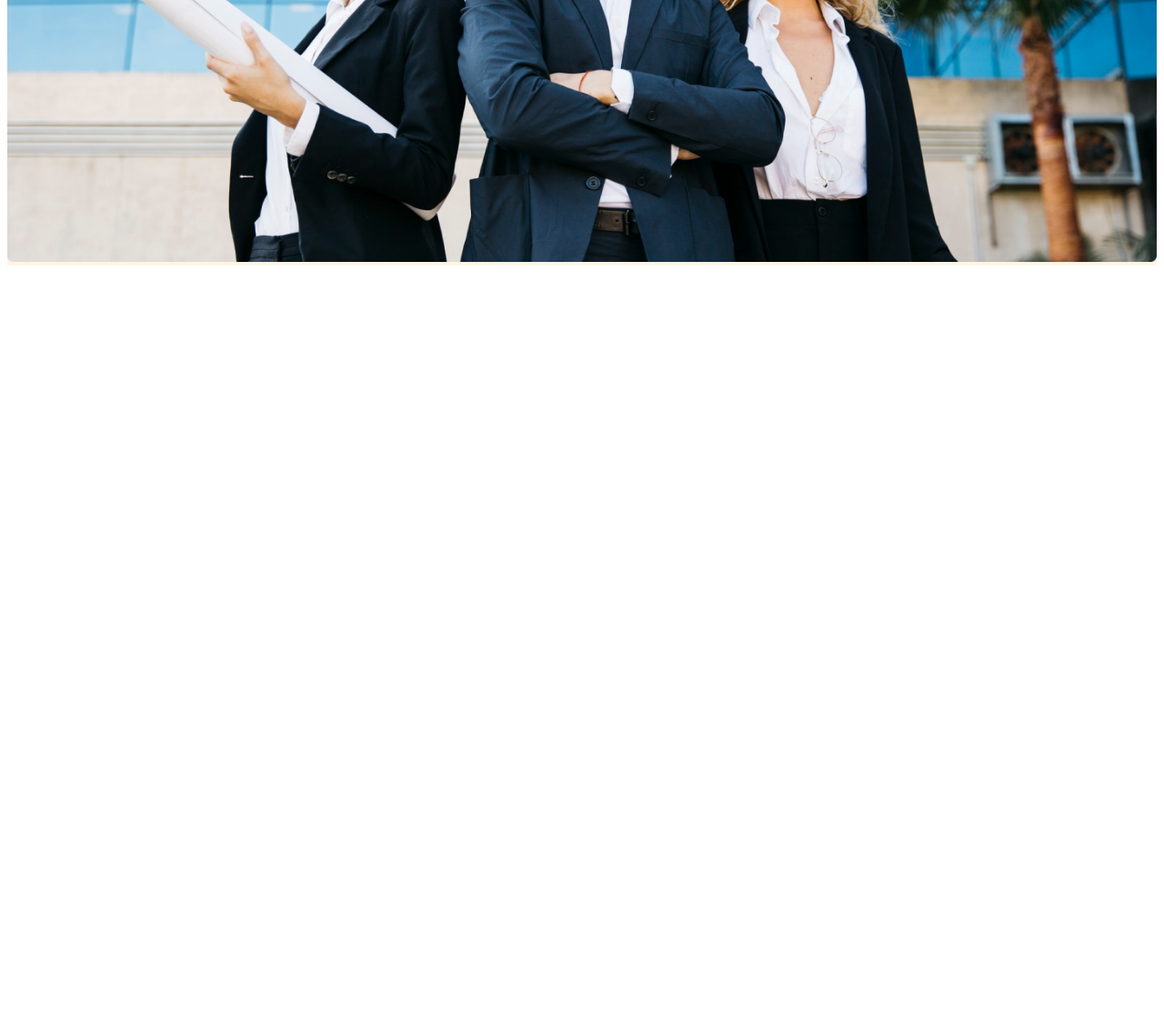
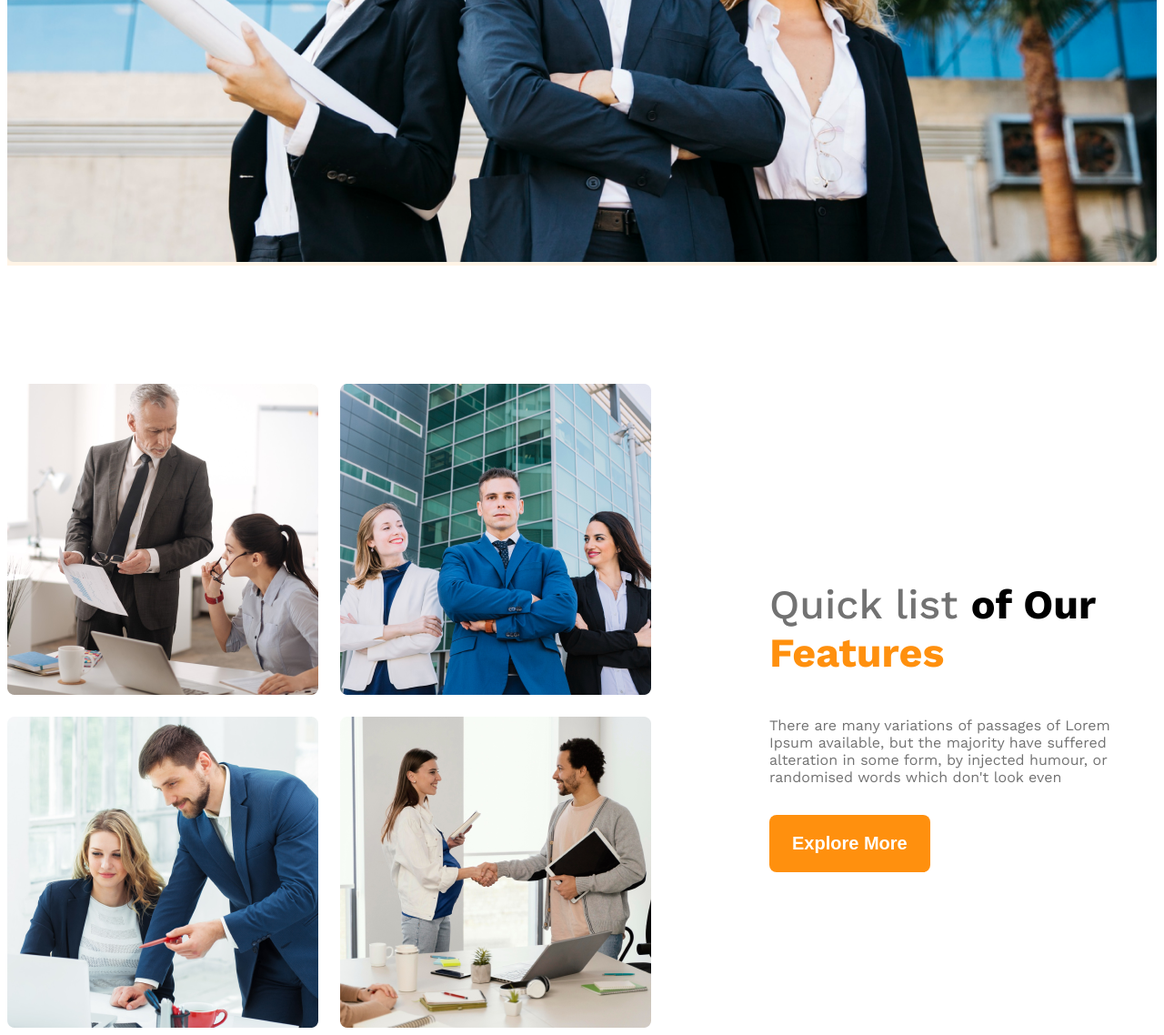
Before and after one commit to 30526/g3-architects-website, a plain HTML site: page index.html in a window 1280 px wide. Shown: the part 892-2030 px from the top of the page at 91% size. Before the commit the page ends 1192 px from the top, so only its background shows below. Drawn offline with nearby package versions, Linux system fonts and the light colour scheme.

Commit message:
added teams and feature section

```diff
--- a/index.html
+++ b/index.html
@@ -42,6 +42,23 @@
 
     <main>
 
+        <section class="teams display-flex">
+            <div class="team-image-container">
+                <img src="images/team1.png" alt="two architects discussing">
+                <img src="images/team2.png" alt="three architects headshot picture">
+                <img src="images/team3.png" alt="a male architects helping a female architects with her laptop">
+                <img src="images/team4.png" alt="a male and female professionals handshaking">
+            </div>
+            <div class="our-features">
+                <h3 class="feature-title"> <span class="text-light-gray" id="quick-list">Quick list </span><span
+                        id="of-our">of Our</span> <span class="text-orange">Features</span> </h3>
+                <p class="feature-description text-light-gray">There are many variations of passages of Lorem Ipsum
+                    available, but the
+                    majority have suffered alteration in some form, by injected humour, or randomised words which don't
+                    look even</p>
+                <button class="btn-primary">Explore More</button>
+            </div>
+        </section>
     </main>
 
     <footer>
--- a/styles/style.css
+++ b/styles/style.css
@@ -19,6 +19,11 @@
     padding: 20px 25px;
 }
 
+
+.text-orange {
+    color: #FF900E;
+}
+
 /* dark02 */
 .text-gray {
     color: #424242;
@@ -37,6 +42,15 @@
     display: flex;
 }
 
+main {
+    max-width: 1440px;
+    margin: 0 auto;
+}
+
+main>section {
+    margin-top: 130px;
+}
+
 /* Header styles  */
 
 /* navbar-styles  */
@@ -46,7 +60,6 @@
 }
 
 .brand {
-    color: ;
     font-weight: 700;
     font-size: 3rem;
 }
@@ -88,12 +101,64 @@
 }
 
 
+/* Team and feature styles  */
+
+.teams {
+    align-items: center;
+}
+
+.team-image-container {
+    display: grid;
+    grid-template-columns: repeat(2, 1fr);
+    gap: 24px;
+}
+
+.our-features {
+    margin-left: 130px;
+    max-width: 530px;
+}
+
+.feature-title {
+    font-size: 2.8rem;
+    font-weight: 700;
+}
+
+#quick-list {
+    font-weight: 500;
+}
+
+.feature-description {
+    font-size: 1rem;
+    margin-bottom: 32px;
+}
+
 /* responsive media query */
 
 @media screen and (max-width: 576px) {
 
     .navbar,
-    .nav-links {
+    .nav-links,
+    .teams {
         flex-direction: column;
     }
+
+    .team-image-container {
+        grid-template-columns: repeat(1, 1fr);
+    }
+
+    .our-features {
+        margin-left: 20px;
+    }
 }
+
+/* medium size device  */
+
+@media screen and (min-width: 576px) and (max-width: 992px) {
+    .teams {
+        flex-direction: column;
+    }
+
+    .our-features {
+        margin: 50px auto;
+    }
+}
```
